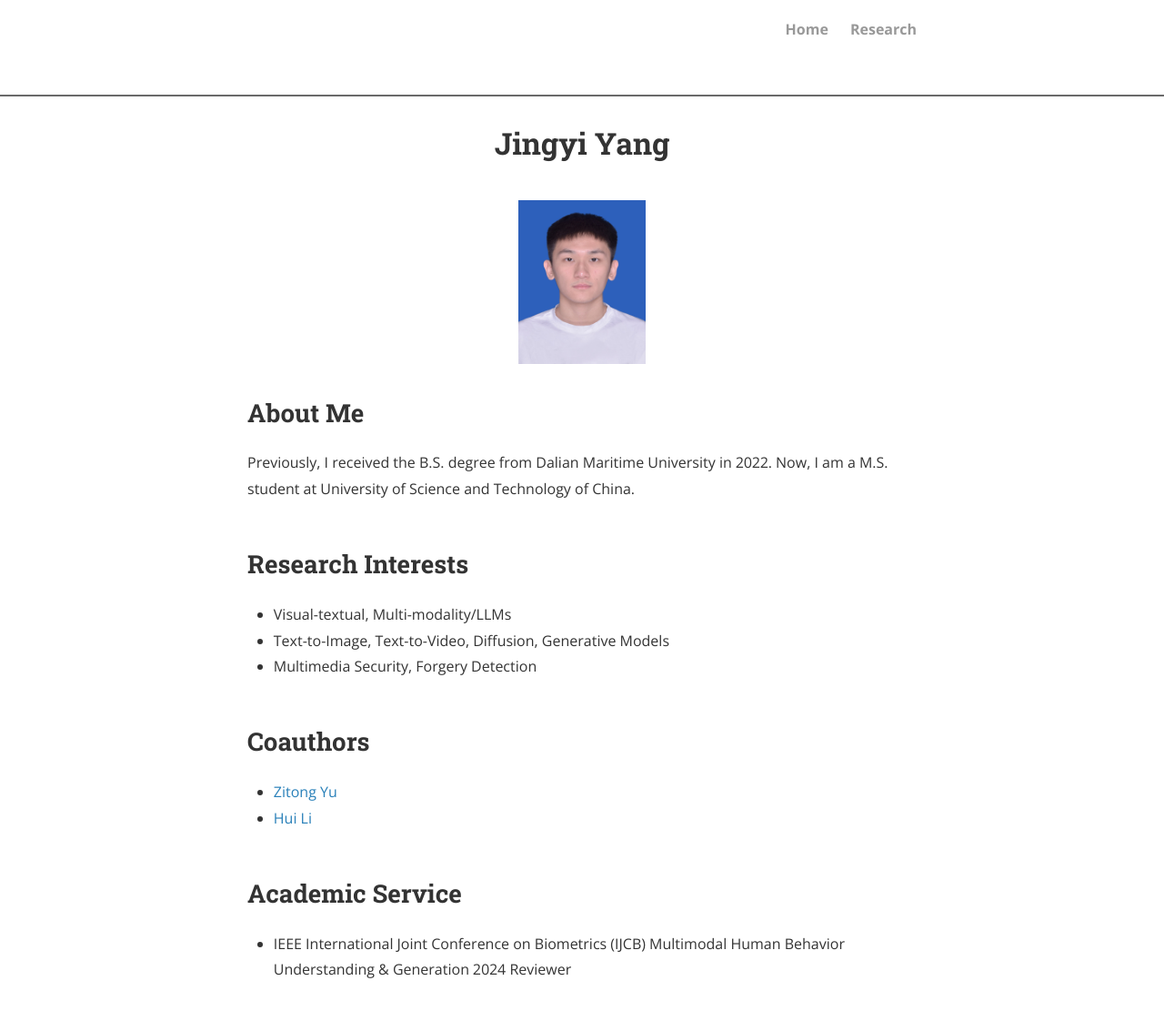
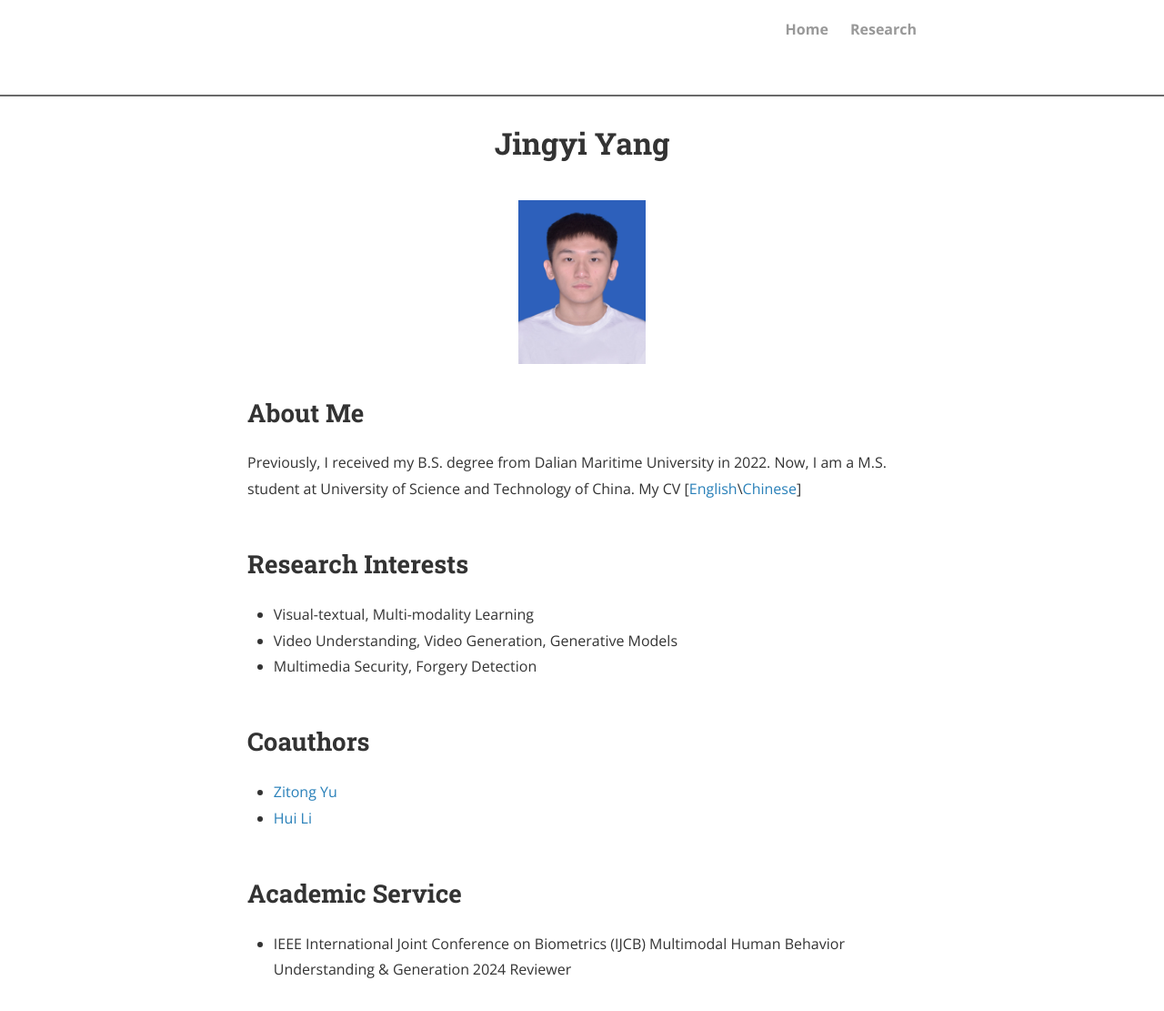
Before and after one commit to yjyddq/yjyddq.github.io, a Jekyll site: the page built from index.html, in a window 1280 px wide. Shown: the whole page at 91% size. Built offline with Jekyll 4.4.1, drawn with Linux system fonts in a browser that asks for light colours; nearby versions of some CDN libraries; comment, search, counter and statistics services are not loaded; a style sheet for code colours, icons or effects is not loaded.

Commit message:
Update index.html

```diff
--- a/index.html
+++ b/index.html
@@ -15,14 +15,14 @@ title: Jingyi Yang
 <br>
 
 <h2>About Me</h2>
-<p>Previously, I received the B.S. degree from Dalian Maritime University in 2022. Now, I am a M.S. student at University of Science and Technology of China.</p>
+<p>Previously, I received my B.S. degree from Dalian Maritime University in 2022. Now, I am a M.S. student at University of Science and Technology of China. My CV [<a href="https://scholar.google.com/citations?hl=zh-CN&user=ziHejLwAAAAJ" target="_self">English</a>\<a href="https://scholar.google.com/citations?hl=zh-CN&user=ziHejLwAAAAJ" target="_self">Chinese</a>]</p>
 
 <br>
 
 <h2>Research Interests</h2>
 <ul>
-  <li>Visual-textual, Multi-modality/LLMs</li>
-  <li>Text-to-Image, Text-to-Video, Diffusion, Generative Models</li>
+  <li>Visual-textual, Multi-modality Learning</li>
+  <li>Video Understanding, Video Generation, Generative Models</li>
   <li>Multimedia Security, Forgery Detection</li>
 </ul>
 
```
